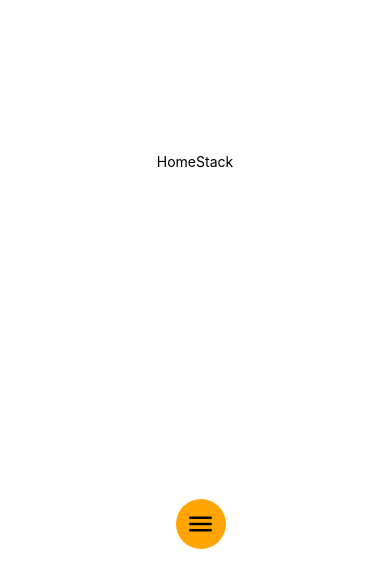
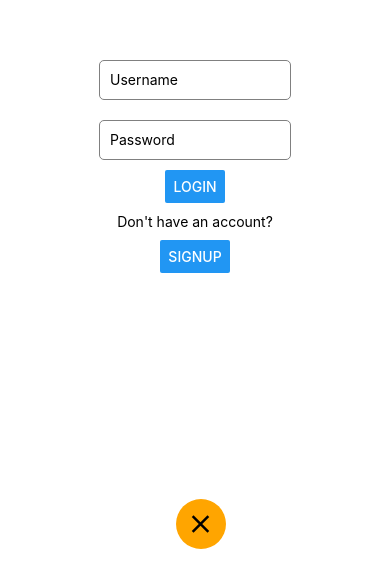
Before and after one commit to vipenl26/Geogram-Frontend, a React Native app: screen / in a window 390 px wide. Shown: the part 261-844 px from the top of the page. Built offline with nearby package versions, Linux system fonts and the light colour scheme.

Commit message:
added login and signup pages

```diff
--- /dev/null
+++ b/components/Login.tsx
@@ -0,0 +1,63 @@
+import React, { useState } from 'react';
+import { StyleSheet, View, TextInput, Button, Text } from 'react-native';
+
+interface LoginProps {
+  onLogin: (username: string, password: string) => void;
+  onSignup: () => void;
+}
+
+const Login: React.FC<LoginProps> = ({ onLogin, onSignup }) => {
+  const [username, setUsername] = useState('');
+  const [password, setPassword] = useState('');
+
+  const handleLogin = () => {
+    onLogin(username, password);
+  };
+
+  const handleSignup = () => {
+    onSignup();
+  };
+
+  return (
+    <View style={styles.container}>
+      <TextInput
+        style={styles.input}
+        placeholder="Username"
+        value={username}
+        onChangeText={setUsername}
+      />
+      <TextInput
+        style={styles.input}
+        placeholder="Password"
+        secureTextEntry
+        value={password}
+        onChangeText={setPassword}
+      />
+      <Button title="Login" onPress={handleLogin} />
+      <Text style={styles.signupText}>Don't have an account?</Text>
+      <Button title="Signup" onPress={handleSignup} />
+    </View>
+  );
+};
+
+const styles = StyleSheet.create({
+  container: {
+    flex: 1,
+    justifyContent: 'center',
+    alignItems: 'center',
+  },
+  input: {
+    height: 40,
+    width: '80%',
+    borderWidth: 1,
+    borderColor: 'gray',
+    borderRadius: 5,
+    paddingHorizontal: 10,
+    marginVertical: 10,
+  },
+  signupText: {
+    marginVertical: 10,
+  },
+});
+
+export default Login;
--- /dev/null
+++ b/components/Signup.tsx
@@ -0,0 +1,89 @@
+import React, { useState } from 'react';
+import { StyleSheet, View, TextInput, Button, Text } from 'react-native';
+
+interface SignupProps {
+  onSignup: (username: string, password: string, fullName: string) => void;
+  onLoginNavigation: () => void;
+}
+
+const Signup: React.FC<SignupProps> = ({ onSignup, onLoginNavigation }) => {
+  const [username, setUsername] = useState('');
+  const [password, setPassword] = useState('');
+  const [confirmPassword, setConfirmPassword] = useState('');
+  const [fullName, setFullName] = useState('');
+
+  const handleSignup = () => {
+    if (password !== confirmPassword) {
+      alert('Passwords do not match!');
+      return;
+    }
+    onSignup(username, password, fullName);
+  };
+
+  return (
+    <View style={styles.container}>
+      <TextInput
+        style={styles.input}
+        placeholder="Username"
+        value={username}
+        onChangeText={setUsername}
+      />
+      <TextInput
+        style={styles.input}
+        placeholder="Password"
+        secureTextEntry
+        value={password}
+        onChangeText={setPassword}
+      />
+      <TextInput
+        style={styles.input}
+        placeholder="Confirm Password"
+        secureTextEntry
+        value={confirmPassword}
+        onChangeText={setConfirmPassword}
+      />
+      <TextInput
+        style={styles.input}
+        placeholder="Full Name"
+        value={fullName}
+        onChangeText={setFullName}
+      />
+      <Button title="Signup" onPress={handleSignup} />
+      <View style={styles.loginTextContainer}>
+        <Text style={styles.loginText}>Already have an account? </Text>
+        <Text style={styles.loginButton} onPress={onLoginNavigation}>
+          Login
+        </Text>
+      </View>
+    </View>
+  );
+};
+
+const styles = StyleSheet.create({
+  container: {
+    flex: 1,
+    justifyContent: 'center',
+    alignItems: 'center',
+  },
+  input: {
+    height: 40,
+    width: '80%',
+    borderWidth: 1,
+    borderColor: 'gray',
+    borderRadius: 5,
+    paddingHorizontal: 10,
+    marginVertical: 10,
+  },
+  loginTextContainer: {
+    flexDirection: 'row',
+    marginTop: 20,
+  },
+  loginText: {
+    color: 'gray',
+  },
+  loginButton: {
+    fontWeight: 'bold',
+  },
+});
+
+export default Signup;
--- a/stacks/MainNavigator.tsx
+++ b/stacks/MainNavigator.tsx
@@ -1,6 +1,5 @@
 import { StyleSheet, Text, View } from 'react-native';
 import { useState, useEffect } from 'react';
-import { NavigationContainer } from '@react-navigation/native';
 import { createBottomTabNavigator } from '@react-navigation/bottom-tabs';
 import HomeStack from './HomeStack';
 import ChatStack from './ChatStack'
@@ -9,20 +8,36 @@ import ProfileStack from './ProfileStack';
 import SettingsStack from './SettingsStack';
 import {StackEnum} from './StackEnum';
 import LoadingScreen from '../components/LoadingScreen';
+import Login from '../components/Login';
+import Signup from '../components/Signup';
 const Tab = createBottomTabNavigator()
 
 
 export default function MainNavigator() {
+    let isLoggedin = false;
     const [currentStack, setCurrentStack] = useState(StackEnum.LoadingStack)
     const loadingTime = 5000;
     useEffect(() => {
         setTimeout(() => {
-            setCurrentStack(StackEnum.HomeStack)
+            setCurrentStack(isLoggedin ? StackEnum.HomeStack: StackEnum.LoginStack)
         }, loadingTime)
     }, [])
+    const onLogin = (username: string, password: string) => {
+        console.log(username, password)
+    }
+    const onSignupButton = () => {
+        setCurrentStack(StackEnum.SignupStack)
+    }
+    const onSignup = (username: string, password: string, fullName: string) => {
 
+    }
+    const onLoginButton = () => {
+        setCurrentStack(StackEnum.LoginStack)
+    }
     return (
         <View style = {styles.container}>
+            {currentStack === StackEnum.LoginStack && <Login onLogin={onLogin} onSignup={onSignupButton}/>}
+            {currentStack === StackEnum.SignupStack && <Signup onSignup={onSignup} onLoginNavigation={onLoginButton}/>}
             {currentStack === StackEnum.LoadingStack && <LoadingScreen/>}
             {currentStack === StackEnum.HomeStack && <HomeStack/>}
             {currentStack === StackEnum.ChatStack && <ChatStack/>}
--- a/stacks/StackEnum.tsx
+++ b/stacks/StackEnum.tsx
@@ -4,6 +4,8 @@ export const enum StackEnum {
     ChatStack,
     SettingsStack,
     ProfileStack,
-    LoadingStack
+    LoadingStack,
+    LoginStack,
+    SignupStack
 
 }
```
